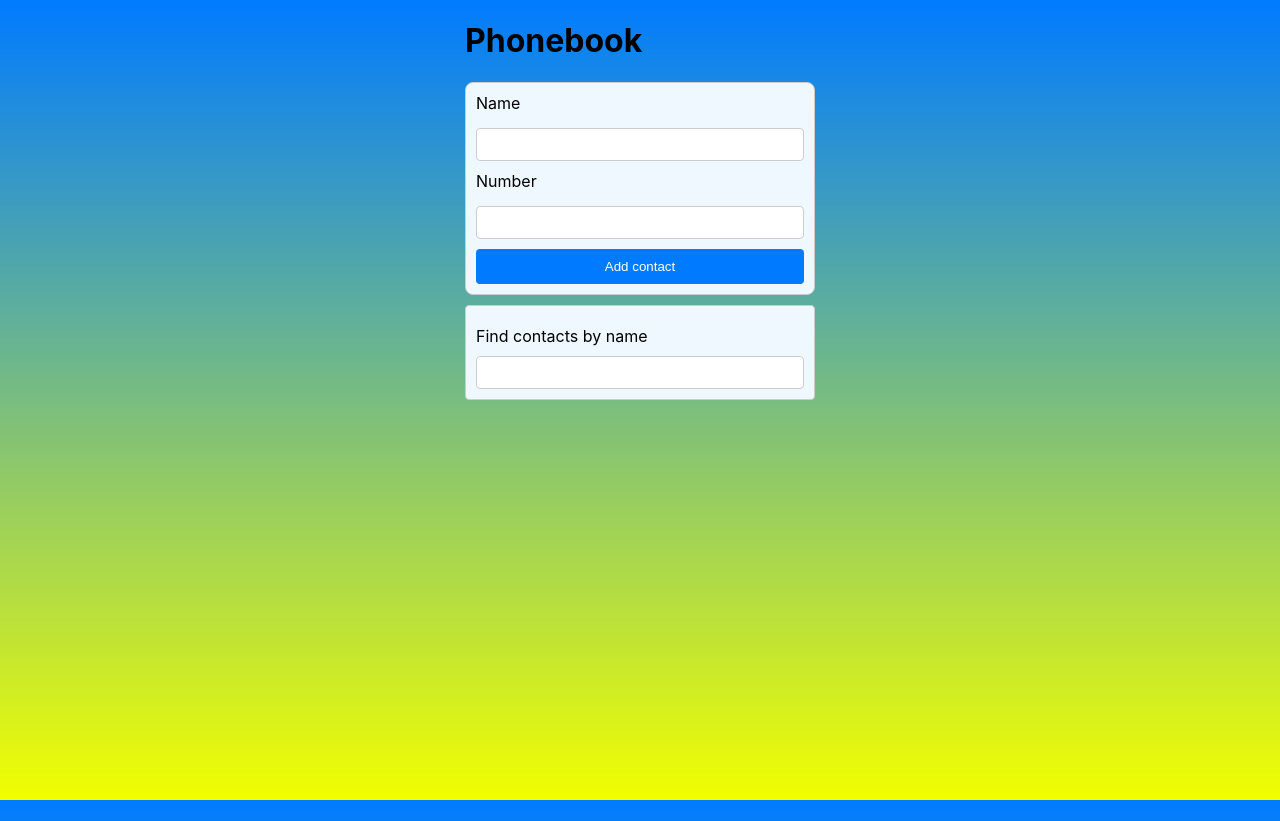
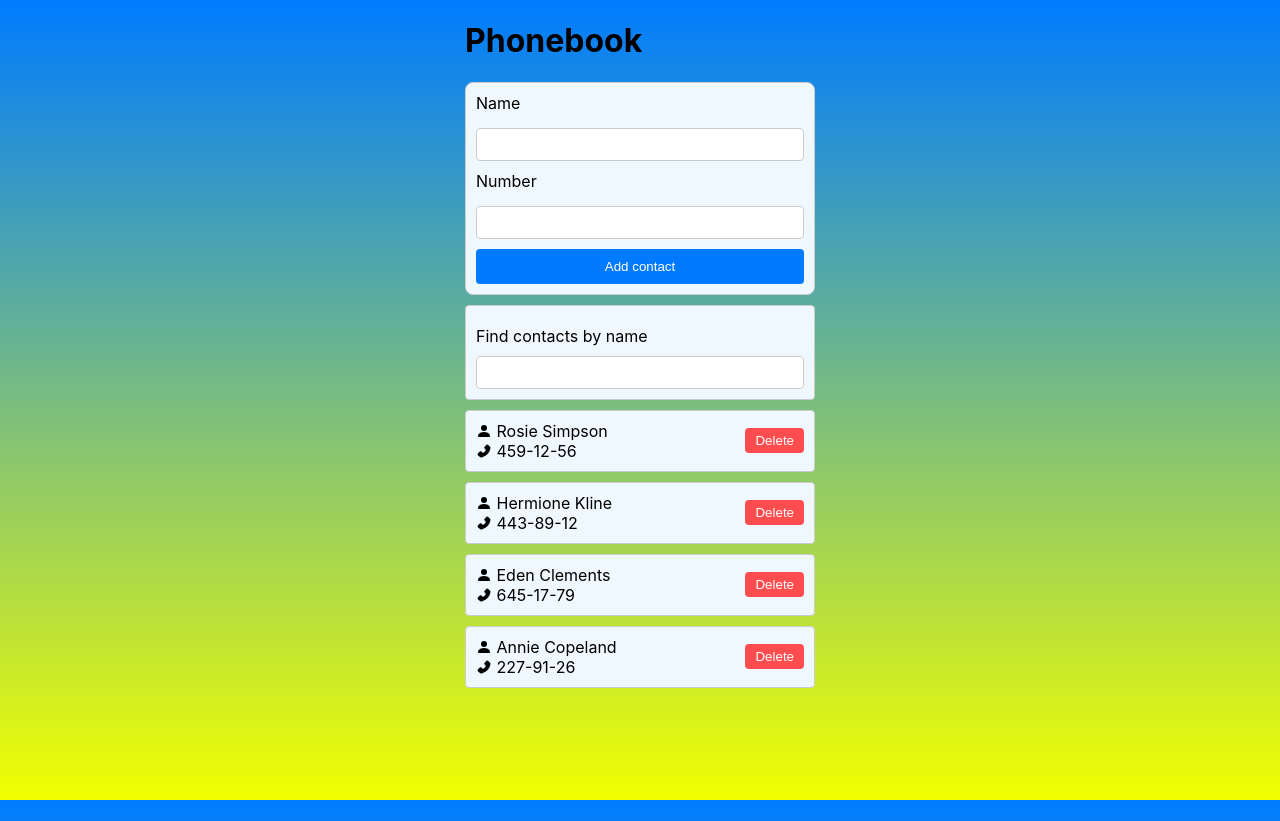
Before and after one commit to bvv023/goit-react-hw-03, a React (Vite) app: page / in a window 1280 px wide. Built offline with nearby package versions, Linux system fonts and the light colour scheme.

Commit message:
Update App.jsx

```diff
--- a/src/components/App/App.jsx
+++ b/src/components/App/App.jsx
@@ -8,7 +8,12 @@
 const App = () => {
   const [contacts, setContacts] = useState(() => {
     const savedContacts = localStorage.getItem('contacts');
-    return savedContacts ? JSON.parse(savedContacts) : [];
+    return savedContacts ? JSON.parse(savedContacts) : [
+      {id: 'id-1', name: 'Rosie Simpson', number: '459-12-56'},
+      {id: 'id-2', name: 'Hermione Kline', number: '443-89-12'},
+      {id: 'id-3', name: 'Eden Clements', number: '645-17-79'},
+      {id: 'id-4', name: 'Annie Copeland', number: '227-91-26'},
+    ];
   });
   const [filter, setFilter] = useState('');
 
```
